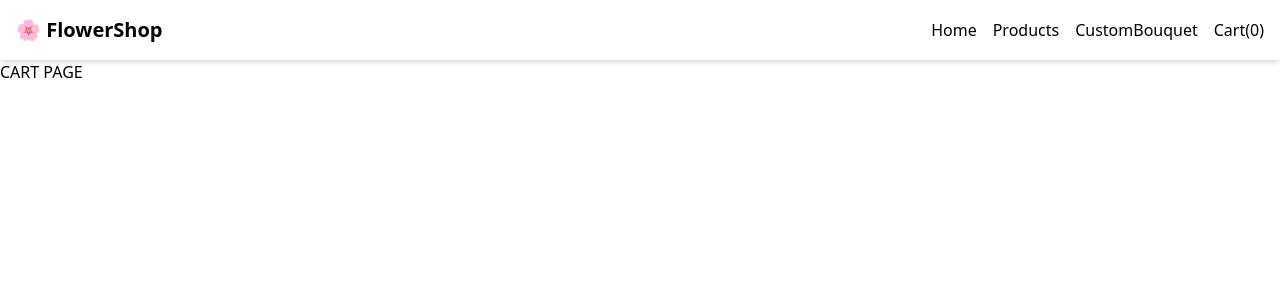
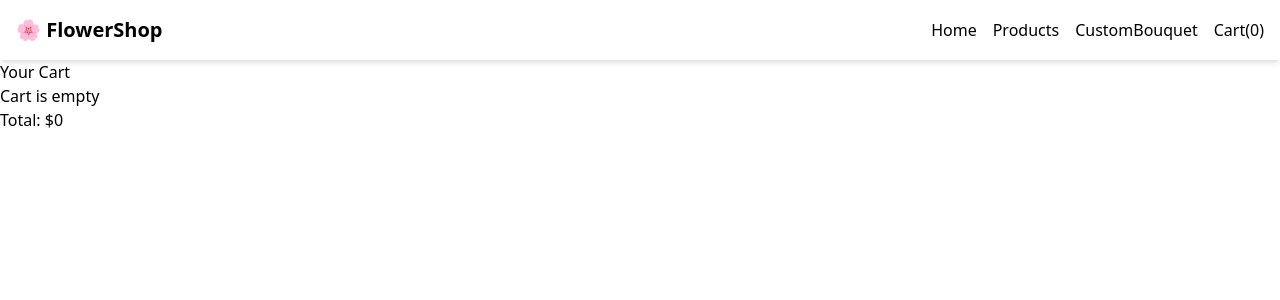
Before and after one commit to homaajam/flower_shop, a React (Vite) app: page /cart in a window 1280 px wide. Shown: the top 300 px of the page. Built offline with nearby package versions, Linux system fonts and the light colour scheme.

Commit message:
create cart page

```diff
--- a/src/component/pages/Cart.jsx
+++ b/src/component/pages/Cart.jsx
@@ -1,5 +1,32 @@
+import { useState } from "react";
+import { useSelector, useDispatch } from "react-redux";
+import { removeFromCart } from "../../store/cartSlice";
+
+
 const Cart =()=>{
-  return (<h1>CART PAGE</h1>);
+  const cartItems=useSelector((state)=>state.cart.items);
+  const dispatch=useDispatch();
+  const total=cartItems.reduce((sum, item)=> sum + item.price, 0);
+
+  const handleRemove=(id)=>{dispatch(removeFromCart(id))}
+  return (
+    <div>
+      <h1>Your Cart</h1>
+      {
+        cartItems.length ==0 ? (<h1>Cart is empty</h1>) :
+        (
+          cartItems.map((item)=>(
+            <div key={item.id}>
+              <h3>{item.name}</h3>
+              <p>{item.price}</p>
+              <button onClick={()=> handleRemove(item.id)}>Remove</button>
+            </div>
+          ))
+        )
+      }
+      <h2>Total: ${total}</h2>
+    </div>
+  );
 };
 
 export default Cart;
--- a/src/component/pages/Products.jsx
+++ b/src/component/pages/Products.jsx
@@ -25,7 +25,7 @@ const Products =()=>{
         onChange={(e)=> setSearch(e.target.value)}/>
 
       <div className="grid grid-cols-1 sm:grid-cols-2 md:grid-cols-3 gap-6">
-        {products.length == 0 ? (<h1>Loading...</h1>) :
+        {products.length == 0 ? (<h1>...Loading</h1>) :
         (filterProducts.map((product)=>(
           <Card key={product.id} product={product}/>
         )))
```
